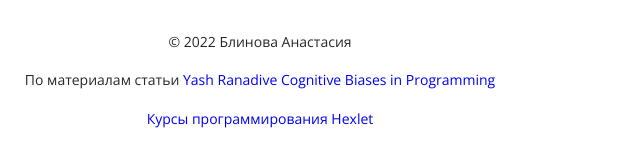
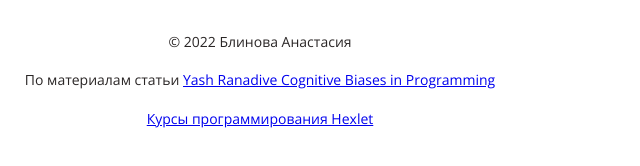
Before and after one commit to Blinina/layout-designer-project, a website: page src/index.html in a window 1280 px wide. Shown: the part 7498-7664 px from the top of the page, 380-1020 px from the left. Drawn offline with Linux system fonts and the light colour scheme.

Commit message:
add underline

```diff
--- a/src/index.html
+++ b/src/index.html
@@ -181,14 +181,14 @@
                 <input class="input"  type="email" placeholder="Ваша электронная почта">
                 <button class="button" type="submit"></button>
             </form>
-                <p class = "text-white post-input" >Подписываясь, вы принимаете <a href="#" class = "text-white post-input-href">правила сервиса</a></p>
+                <p class = "text-white post-input" >Подписываясь, вы принимаете <a href="#" class = "text-white href-underline">правила сервиса</a></p>
 
             </div>
         </div>
         <div class ="container-contact">
             <p class = "contact-text">© 2022 Блинова Анастасия</p>
-            <p class = "contact-text">По материалам статьи <a href="https://medium.com/hackernoon/cognitive-biases-in-programming-5e937707c27b">Yash Ranadive Cognitive Biases in Programming</a></p>
-            <p class = "contact-text no-bottom"><a href="https://ru.hexlet.io/my">Курсы программирования Hexlet</a></p>
+            <p class = "contact-text">По материалам статьи <a class = "href-underline" href="https://medium.com/hackernoon/cognitive-biases-in-programming-5e937707c27b">Yash Ranadive Cognitive Biases in Programming</a></p>
+            <p class = "contact-text no-bottom"><a href="https://ru.hexlet.io/my" class = "href-underline">Курсы программирования Hexlet</a></p>
         </div>
     </div>
     </section>
--- a/src/styles/style.css
+++ b/src/styles/style.css
@@ -339,9 +339,8 @@ input[placeholder="Ваша электронная почта"] {
     font-size: 12px;
     outline:none;
 }
-.post-input-href {
+.href-underline {
     text-decoration: underline;
-
 }
 .footer-title {
 font-weight: 400;
```
